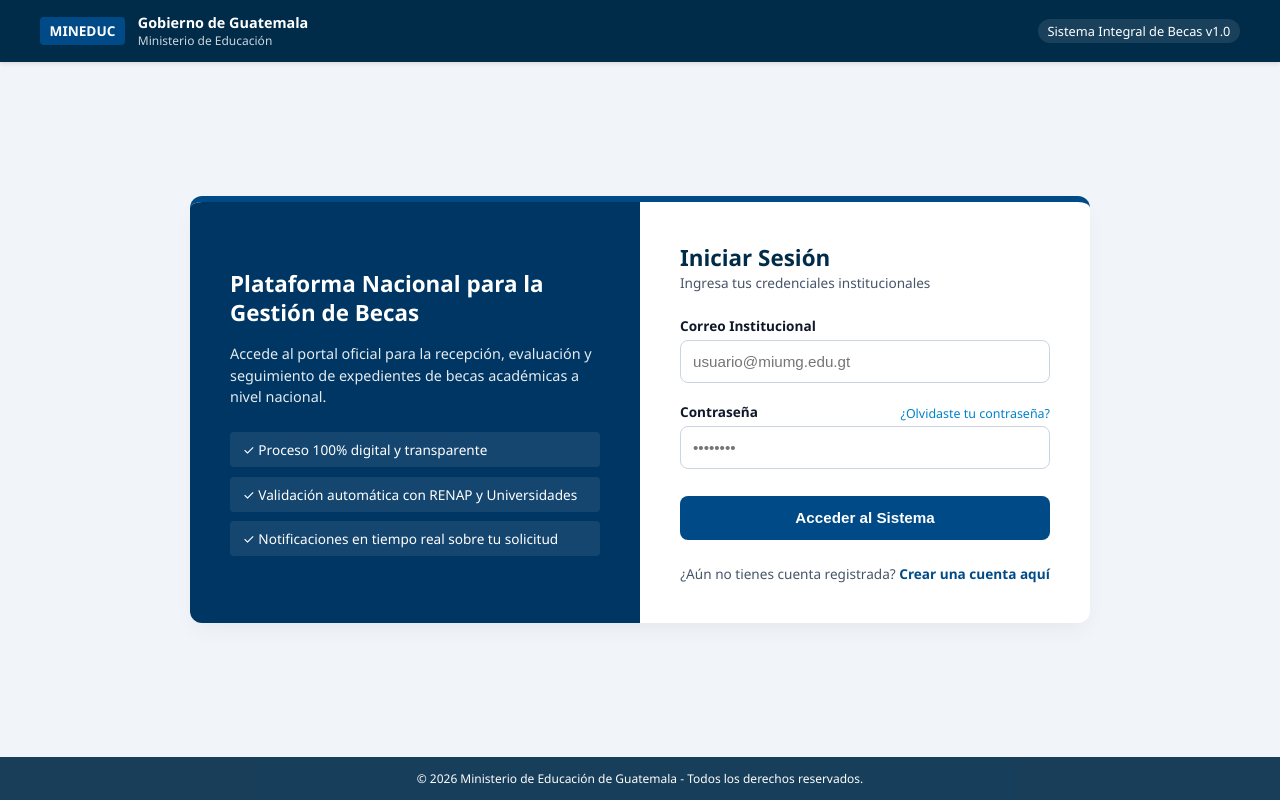
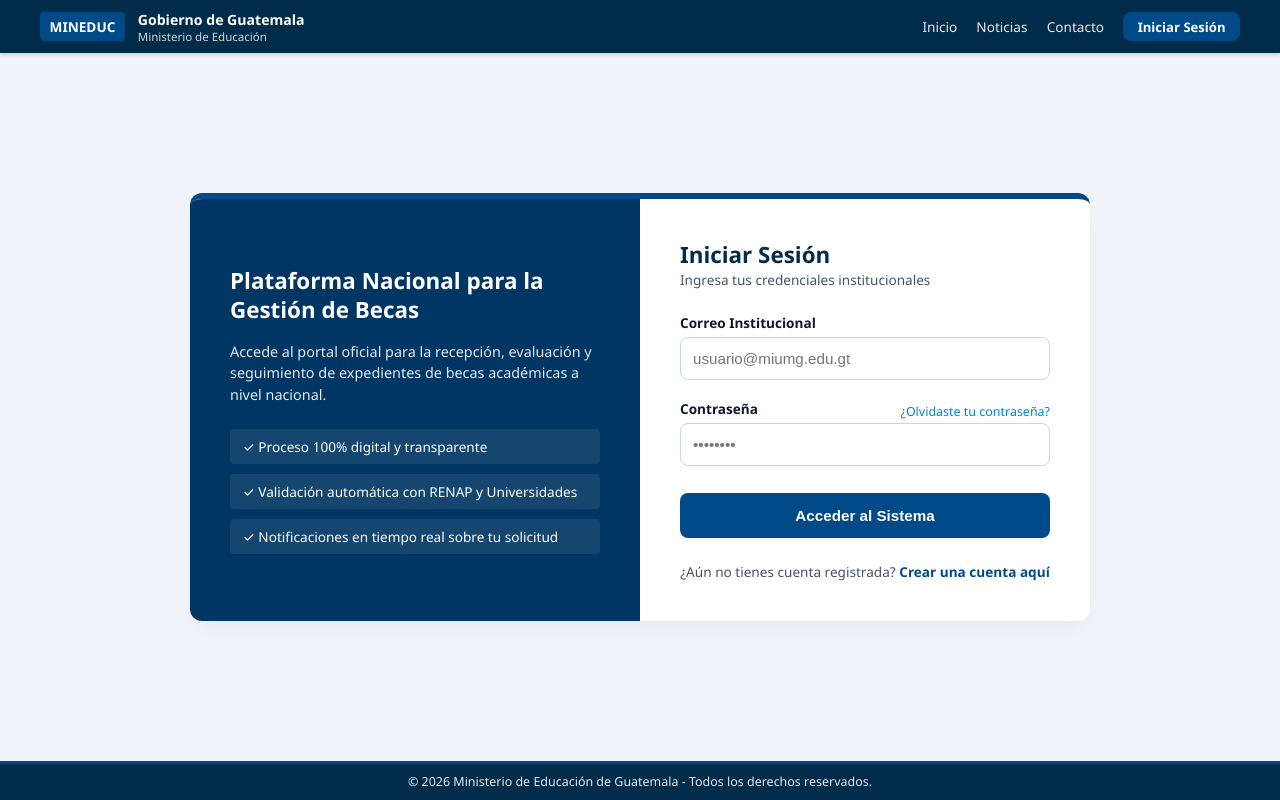
Before and after one commit to lelrxuch/actividad-umg, a React app in the folder frontend/: page /login in a window 1280 px wide. Built offline with nearby package versions, Linux system fonts and the light colour scheme; the HTML template or start-up script is replaced by a standard one.

Commit message:
feat(frontend): implementa paginas de autenticacion y layout mineduc

```diff
--- a/frontend/src/App.jsx
+++ b/frontend/src/App.jsx
@@ -1,26 +1,22 @@
 // src/App.jsx
-import { BrowserRouter, Routes, Route, Navigate } from 'react-router-dom';
+import { BrowserRouter as Router, Routes, Route, Navigate } from 'react-router-dom';
+import { PublicLayout } from './layouts/PublicLayout';
 import { LoginPage } from './pages/LoginPage';
 import { RegisterPage } from './pages/RegisterPage';
 import { ForgotPasswordPage } from './pages/ForgotPasswordPage';
 
-function App() {
+export default function App() {
   return (
-    <BrowserRouter>
+    <Router>
       <Routes>
-        {/* Redirección por defecto al Login */}
-        <Route path="/" element={<Navigate to="/login" replace />} />
-
-        {/* Rutas de Autenticación */}
-        <Route path="/login" element={<LoginPage />} />
-        <Route path="/registro" element={<RegisterPage />} />
-        <Route path="/forgot-password" element={<ForgotPasswordPage />} />
-
-        {/* Ruta comodín */}
-        <Route path="*" element={<Navigate to="/login" replace />} />
+        {/* Envoltorio General con Navbar y Footer */}
+        <Route element={<PublicLayout />}>
+          <Route path="/" element={<Navigate to="/login" replace />} />
+          <Route path="/login" element={<LoginPage />} />
+          <Route path="/registro" element={<RegisterPage />} />
+          <Route path="/forgot-password" element={<ForgotPasswordPage />} />
+        </Route>
       </Routes>
-    </BrowserRouter>
+    </Router>
   );
 }
-
-export default App;
--- /dev/null
+++ b/frontend/src/layouts/PublicLayout.jsx
@@ -0,0 +1,89 @@
+// src/layouts/PublicLayout.jsx
+import { Outlet, Link } from 'react-router-dom';
+import { theme } from '../styles/theme';
+
+export const PublicLayout = () => {
+  return (
+    <div style={styles.pageWrapper}>
+      {/* Encabezado */}
+      <header style={styles.navbar}>
+        <div style={styles.navContainer}>
+          <Link to="/" style={styles.brandGroup}>
+            <div style={styles.logoBadge}>MINEDUC</div>
+            <div>
+              <span style={styles.navTitle}>Gobierno de Guatemala</span>
+              <span style={styles.navSubtitle}>Ministerio de Educación</span>
+            </div>
+          </Link>
+
+          <nav style={styles.navLinks}>
+            <Link to="/" style={styles.navItem}>Inicio</Link>
+            <Link to="/noticias" style={styles.navItem}>Noticias</Link>
+            <Link to="/contacto" style={styles.navItem}>Contacto</Link>
+            <Link to="/login" style={styles.loginBtn}>Iniciar Sesión</Link>
+          </nav>
+        </div>
+      </header>
+
+      {/* Contenido Central Ajustado */}
+      <main style={styles.mainContent}>
+        <Outlet />
+      </main>
+
+      {/* Pie de Página Compacto */}
+      <footer style={styles.footer}>
+        <div style={styles.footerContent}>
+          <p style={styles.footerText}>© 2026 Ministerio de Educación de Guatemala - Todos los derechos reservados.</p>
+        </div>
+      </footer>
+    </div>
+  );
+};
+
+const styles = {
+  // Define exactamente la altura completa de la pantalla y oculta scrolls innecesarios
+  pageWrapper: {
+    display: 'flex',
+    flexDirection: 'column',
+    height: '100vh',
+    backgroundColor: theme.colors.background,
+    overflow: 'hidden'
+  },
+  navbar: {
+    backgroundColor: theme.colors.secondary,
+    color: '#ffffff',
+    padding: '0.6rem 1.5rem',
+    boxShadow: '0 2px 4px rgba(0,0,0,0.15)',
+    flexShrink: 0
+  },
+  navContainer: { maxWidth: '1200px', margin: '0 auto', display: 'flex', justifyContent: 'space-between', alignItems: 'center' },
+  brandGroup: { display: 'flex', alignItems: 'center', gap: '0.8rem', textDecoration: 'none', color: '#fff' },
+  logoBadge: { backgroundColor: theme.colors.primary, color: '#fff', padding: '0.3rem 0.6rem', borderRadius: theme.borderRadius.sm, fontWeight: 'bold', fontSize: '0.85rem' },
+  navTitle: { display: 'block', fontSize: '0.88rem', fontWeight: 'bold' },
+  navSubtitle: { display: 'block', fontSize: '0.72rem', opacity: 0.8 },
+  navLinks: { display: 'flex', gap: '1.2rem', alignItems: 'center' },
+  navItem: { color: '#ffffff', textDecoration: 'none', fontSize: '0.85rem', opacity: 0.9 },
+  loginBtn: { backgroundColor: theme.colors.primary, color: '#ffffff', padding: '0.35rem 0.9rem', borderRadius: theme.borderRadius.md, textDecoration: 'none', fontSize: '0.82rem', fontWeight: '600' },
+
+  // Ocupa el espacio sobrante ajustado al centro
+  mainContent: {
+    flex: 1,
+    display: 'flex',
+    flexDirection: 'column',
+    justifyContent: 'center',
+    alignItems: 'center',
+    padding: '1rem',
+    overflowY: 'auto'
+  },
+
+  footer: {
+    backgroundColor: theme.colors.secondary,
+    color: '#ffffff',
+    textAlign: 'center',
+    padding: '0.6rem 1rem',
+    borderTop: `3px solid ${theme.colors.primary}`,
+    flexShrink: 0
+  },
+  footerContent: { maxWidth: '1200px', margin: '0 auto' },
+  footerText: { margin: 0, fontSize: '0.78rem', opacity: 0.9 }
+};
--- a/frontend/src/pages/LoginPage.jsx
+++ b/frontend/src/pages/LoginPage.jsx
@@ -40,23 +40,7 @@ export const LoginPage = () => {
   };
 
   return (
-    <div style={styles.pageWrapper}>
-      {/* Navbar Institucional Superior */}
-      <header style={styles.navbar}>
-        <div style={styles.navContainer}>
-          <div style={styles.brandGroup}>
-            <div style={styles.logoBadge}>MINEDUC</div>
-            <div>
-              <span style={styles.navTitle}>Gobierno de Guatemala</span>
-              <span style={styles.navSubtitle}>Ministerio de Educación</span>
-            </div>
-          </div>
-          <span style={styles.systemBadge}>Sistema Integral de Becas v1.0</span>
-        </div>
-      </header>
-
-      {/* Contenido Principal con Layout Dividido */}
-      <main style={styles.mainContent}>
+    <div style={styles.mainContent}>
       <div style={styles.splitCard}>
 
         {/* Panel Izquierdo: Información del Programa */}
@@ -74,7 +58,7 @@ export const LoginPage = () => {
           </div>
         </div>
 
-          {/* Panel Derecho: Formulario de Iniciar Sesión */}
+        {/* Panel Derecho: Formulario */}
         <div style={styles.formPanel}>
           <h2 style={styles.formTitle}>Iniciar Sesión</h2>
           <p style={styles.formSubtitle}>Ingresa tus credenciales institucionales</p>
@@ -121,28 +105,15 @@ export const LoginPage = () => {
         </div>
 
       </div>
-      </main>
-
-      {/* Pie de Página Institucional */}
-      <footer style={styles.footer}>
-        © 2026 Ministerio de Educación de Guatemala - Todos los derechos reservados.
-      </footer>
     </div>
   );
 };
 
 const styles = {
-  pageWrapper: { display: 'flex', flexDirection: 'column', minHeight: '100vh', backgroundColor: theme.colors.background },
-  navbar: { backgroundColor: theme.colors.secondary, color: '#ffffff', padding: '0.8rem 1.5rem', boxShadow: '0 2px 4px rgba(0,0,0,0.1)' },
-  navContainer: { maxWidth: '1200px', margin: '0 auto', display: 'flex', justifyContent: 'space-between', alignItems: 'center' },
-  brandGroup: { display: 'flex', alignItems: 'center', gap: '0.8rem' },
-  logoBadge: { backgroundColor: theme.colors.primary, color: '#fff', padding: '0.3rem 0.6rem', borderRadius: theme.borderRadius.sm, fontWeight: 'bold', fontSize: '0.85rem' },
-  navTitle: { display: 'block', fontSize: '0.9rem', fontWeight: 'bold' },
-  navSubtitle: { display: 'block', fontSize: '0.75rem', opacity: 0.8 },
-  systemBadge: { fontSize: '0.8rem', backgroundColor: 'rgba(255,255,255,0.1)', padding: '0.2rem 0.6rem', borderRadius: '12px' },
   mainContent: { flex: 1, display: 'flex', justifyContent: 'center', alignItems: 'center', padding: '2rem 1rem' },
   splitCard: { display: 'flex', maxWidth: '900px', width: '100%', backgroundColor: theme.colors.cardBg, borderRadius: theme.borderRadius.lg, boxShadow: theme.shadows.card, overflow: 'hidden', borderTop: `6px solid ${theme.colors.primary}` },
   infoPanel: { flex: 1, backgroundColor: '#003663', color: '#ffffff', padding: '2.5rem', display: 'flex', flexDirection: 'column', justifyContent: 'center' },
+  infoContent: { display: 'flex', flexDirection: 'column' },
   heroTitle: { fontSize: '1.4rem', fontWeight: 'bold', marginBottom: '1rem', lineHeight: '1.3' },
   heroText: { fontSize: '0.9rem', opacity: 0.9, lineHeight: '1.5', marginBottom: '1.5rem' },
   bulletList: { display: 'flex', flexDirection: 'column', gap: '0.6rem', fontSize: '0.85rem' },
@@ -157,6 +128,5 @@ const styles = {
   errorAlert: { padding: '0.75rem', backgroundColor: theme.colors.errorBg, color: theme.colors.error, borderRadius: theme.borderRadius.md, fontSize: '0.85rem', marginBottom: '1rem', border: `1px solid ${theme.colors.errorBorder}` },
   linkSmall: { fontSize: '0.78rem', color: theme.colors.accent, textDecoration: 'none' },
   linkBold: { color: theme.colors.primary, fontWeight: '700', textDecoration: 'none' },
-  footerLinks: { marginTop: '1.5rem', textAlign: 'center', fontSize: '0.85rem', color: theme.colors.textSecondary },
-  footer: { backgroundColor: theme.colors.secondary, color: '#ffffff', textAlign: 'center', padding: '0.8rem', fontSize: '0.75rem', opacity: 0.9 }
+  footerLinks: { marginTop: '1.5rem', textAlign: 'center', fontSize: '0.85rem', color: theme.colors.textSecondary }
 };
--- a/frontend/src/services/api.js
+++ b/frontend/src/services/api.js
@@ -2,10 +2,9 @@
 import axios from 'axios';
 
 const API = axios.create({
-  baseURL: 'http://localhost:3000/api', // Puerto por defecto del backend Express
+  baseURL: 'http://localhost:4000/api',
 });
 
-// Interceptor para adjuntar el Token JWT en peticiones protegidas
 API.interceptors.request.use((config) => {
   const token = localStorage.getItem('token');
   if (token) {
--- a/frontend/src/services/authService.js
+++ b/frontend/src/services/authService.js
@@ -1,32 +1,32 @@
 // src/services/authService.js
 import API from './api';
 
-// 1. Registro de usuario (auth.routes.js)
+
 export const registerUser = async (userData) => {
   try {
     const response = await API.post('/auth/register', userData);
     return response.data;
   } catch (error) {
-    throw error.response ? error.response.data : { message: 'Error de conexión con el servidor' };
+    throw new Error(error.response?.data?.error || 'Error de conexión con el servidor');
   }
 };
 
-// 2. Inicio de sesión (auth.routes.js)
+// Inicio de sesión (Simulado temporalmente)
 export const loginUser = async (credentials) => {
   try {
     const response = await API.post('/auth/login', credentials);
     return response.data;
   } catch (error) {
-    throw error.response ? error.response.data : { message: 'Error de conexión con el servidor' };
+    throw new Error(error.response?.data?.error || 'Error de conexión con el servidor');
   }
 };
 
-// 3. Solicitud de Recuperación de Clave (password.routes.js)
+// Solicitud de Recuperación de Clave (Conectado con password.routes.js)
 export const requestPasswordReset = async (email) => {
   try {
-    const response = await API.post('/password/forgot-password', { email });
+    const response = await API.post('/auth/forgot-password', { email });
     return response.data;
   } catch (error) {
-    throw error.response ? error.response.data : { message: 'Error al solicitar la recuperación' };
+    throw new Error(error.response?.data?.error || 'Error al solicitar la recuperación');
   }
 };
```
Lines whose indentation alone changed are shown as unchanged.
